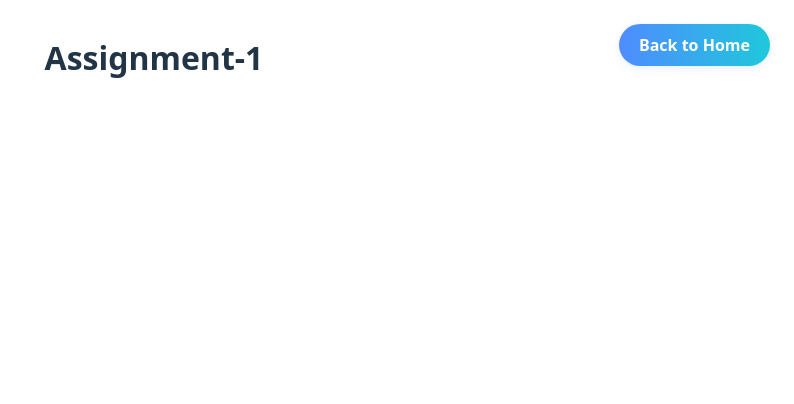
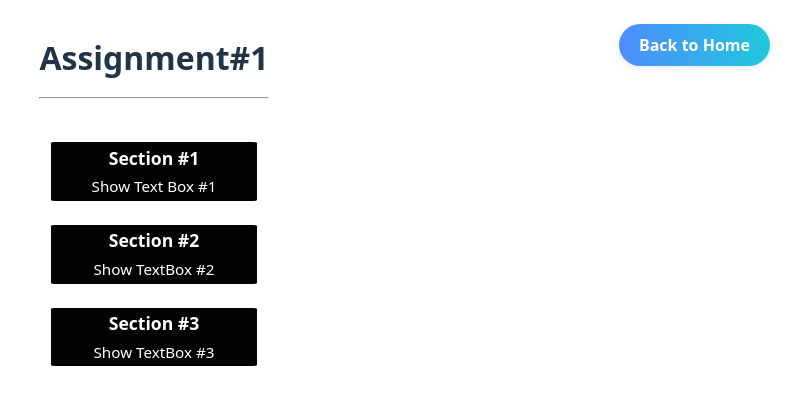
Before and after one commit to numeshj/React-Assignments---Extra, a React (Vite) app: page /#/asg-1 in a window 1280 px wide. Shown: the top 404 px of the page, without its empty margins (486-1280 px from the left). Built offline with nearby package versions, Linux system fonts and the light colour scheme.

Commit message:
Assignment#1

```diff
--- a/package.json
+++ b/package.json
@@ -10,7 +10,9 @@
     "preview": "vite preview"
   },
   "dependencies": {
+    "bootstrap": "^5.3.6",
     "react": "^19.1.0",
+    "react-bootstrap": "^2.10.10",
     "react-dom": "^19.1.0",
     "react-router-dom": "^7.6.2"
   },
--- /dev/null
+++ b/src/assignments/AGS_1.css
@@ -0,0 +1,58 @@
+.button-text-pair {
+  width: 100%;
+  max-width: 600px;
+  margin: 0 auto 5% auto;
+}
+
+
+.btn-ags1 {
+  width: 90%;
+  margin: 0 auto 0.5%;
+  margin-top: 5%;
+  padding: 1.5%;
+  font-size: 1.1rem;
+  font-weight: bold;
+  text-align: center;
+  border: none;
+  border-radius: 2%;
+  background-color: #030303;
+  color: white;
+  cursor: pointer;
+  transition: background-color 0.3s ease;
+  line-height: 1.4;
+}
+
+.btn-ags1 span {
+  display: block;
+  font-size: 0.95rem;
+  font-weight: normal;
+  margin-top: 6px;
+}
+
+.btn-ags1:hover {
+  background-color: #061320;
+}
+
+.text-box-container {
+  width: 90%;
+  max-width: 100%;
+  margin: 0 auto;
+  padding-top: 0;
+  padding-bottom: 5%;
+  box-sizing: border-box;
+}
+
+.text-box {
+  background-color: #293036;
+  padding: 2.5%;
+  border: 1px solid #000000;
+  border-radius: 8px;
+  margin-top: 0;
+  font-size: 1rem;
+  line-height: 1.5;
+  resize: both;
+  overflow: auto;
+  min-height: 100px;
+  max-height: 400px;
+  min-width: 200px;
+}
--- /dev/null
+++ b/src/assignments/ASG_1.jsx
@@ -0,0 +1,120 @@
+import BackToHome from "../component/BackToHome";
+import "../assignments/Pages.css";
+import "../assignments/AGS_1.css";
+import React, { useEffect, useState } from "react";
+
+export default function ASG_1() {
+  const [visibleSections, setVisibleSections] = useState({
+    section1: false,
+    section2: false,
+    section3: false,
+  });
+
+  const toggleBox = (sectionNumber) => {
+    setVisibleSections((prev) => ({
+      ...prev,
+      [sectionNumber]: !prev[sectionNumber],
+    }));
+  };
+
+  useEffect(() => {
+    console.log(`Visible Sections Updated :`, visibleSections);
+  }, [visibleSections]);
+
+  return (
+    <>
+      <BackToHome />
+      <h1 className="assignment-title">Assignment#1</h1>
+      <hr />
+      <br />
+
+      {/*Section #1*/}
+
+      <div className="button-text-pair">
+        <button className="btn-ags1" onClick={ ()=>toggleBox("section1")}>
+          Section #1
+          <span>
+            {visibleSections.section1 ? "Hide TextBox #1" : "Show Text Box #1"}
+          </span>
+        </button>
+        {visibleSections.section1 && (
+          <div className="text-box-container">
+            <p className="text-box">
+              Beneath the bustling city streets, a secret world thrived. Tunnels
+              stretched for miles, harboring stories lost to time. Echoes
+              bounced off damp stone walls, whispering secrets only the shadows
+              knew. Lanterns flickered dimly, lighting the path for those who
+              dared explore. Graffiti painted over centuries of grime hinted at
+              lives once lived, revolutions sparked, and dreams pursued. Rats
+              scurried into crevices, fleeing unseen threats. A lonely violin
+              note wafted through the air—someone was there. Footsteps followed
+              the music, unsure whether to run or remain. Curiosity often
+              outweighed fear in such places. Underground, everything felt
+              possible, mysterious, even magical in its decay.
+            </p>
+          </div>
+        )}
+      </div>
+
+      {/*Section #2*/}
+
+      <div className="button-text-pair">
+        <button className="btn-ags1" onClick={() => toggleBox("section2")}>
+          Section #2
+          <span>
+            {visibleSections.section2 ? "Hide TextBox #2" : "Show TextBox #2"}
+          </span>
+          {}
+        </button>
+
+        {visibleSections.section2 && (
+          <div className="text-box-container">
+            <p className="text-box">
+              The sun dipped below the horizon, casting a golden glow over the
+              quiet lake. Birds chirped their final melodies of the day, echoing
+              through the rustling leaves. A gentle breeze stirred the tall
+              grasses along the water’s edge. In the distance, a canoe glided
+              silently, its paddler silhouetted against the fiery sky. Nature’s
+              calm enveloped the scene, inviting peace and reflection. Somewhere
+              nearby, a frog croaked, joining the evening chorus. The day ended
+              slowly, thoughtfully, as stars peeked through the fading blue. It
+              was a moment of stillness, untouched by noise or haste—just time,
+              light, and the world unwinding together.
+            </p>
+          </div>
+        )}
+      </div>
+
+      {/*Section #3*/}
+      <div className="button-text-pair">
+        <button className="btn-ags1" onClick={() => toggleBox("section3")}>
+          Section #3
+          <span>
+            {" "}
+            {visibleSections.section3
+              ? "Hide TextBox #3"
+              : "Show TextBox #3"}{" "}
+          </span>
+        </button>
+
+        {visibleSections.section3 && (
+          <div className="text-box-container">
+            <p className="text-box">
+              Rain poured relentlessly, drenching the city in sheets of silver.
+              People hurried beneath umbrellas, their footsteps lost in the
+              downpour’s rhythm. Neon signs blurred behind water-streaked glass,
+              casting colorful reflections onto slick pavement. Taxis splashed
+              by, sending waves toward already soaked pedestrians. Inside a tiny
+              café, warmth and coffee wrapped around customers like a comforting
+              embrace. Steam curled from mugs, fogging windows. Conversations
+              were hushed, intimate, like secrets shared under stormy skies.
+              Outside, thunder grumbled distantly, a reminder of nature’s power.
+              But within, calm prevailed. The rain may have ruled the streets,
+              but the café remained an island of serenity.
+            </p>
+          </div>
+        )}
+      </div>
+    </>
+  );
+}
--- a/src/pages/ASG_2.jsx
+++ b/src/assignments/ASG_2.jsx
@@ -1,5 +1,5 @@
 import BackToHome from '../component/BackToHome'
-import '../pages/Pages.css';
+import '../assignments/Pages.css';
 
 export default function ASG_2() {
   return (
--- a/src/pages/ASG_3.jsx
+++ b/src/assignments/ASG_3.jsx
@@ -1,5 +1,5 @@
 import BackToHome from '../component/BackToHome'
-import '../pages/Pages.css';
+import '../assignments/Pages.css';
 
 export default function ASG_3() {
   return (
--- a/src/pages/ASG_1.jsx
+++ /dev/null
@@ -1,11 +0,0 @@
-import BackToHome from "../component/BackToHome";
-import "../pages/Pages.css";
-
-export default function ASG_1() {
-  return (
-    <>
-      <BackToHome />
-      <h1 className="assignment-title">Assignment-1</h1>
-    </>
-  );
-}
```
Also changed, not shown: src/main.jsx (+4 -4 lines), src/assignments/Pages.css (renamed from src/pages/Pages.css), 6 other files (tests, documents, lock files or other folders).
